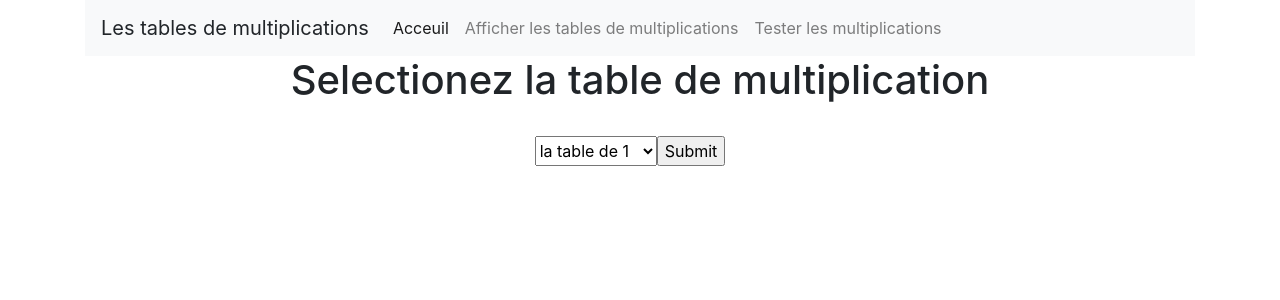
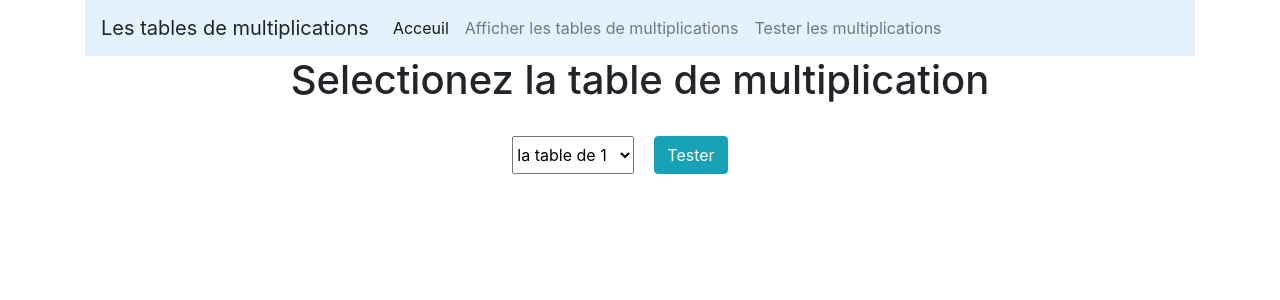
Before and after one commit to micneli/php_table_multiplication, a PHP site: page /test.php in a window 1280 px wide. Shown: the top 300 px of the page. Run offline with PHP 8.4, Linux system fonts and the light colour scheme; some libraries are stand-ins or nearby versions.

Commit message:
test.php updated

```diff
--- a/assets/css/style.css
+++ b/assets/css/style.css
@@ -14,13 +14,17 @@
 }
 
 #test-form, input {
-    margin-right: 20px;
+    margin-left: 20px;
 }
 
 .form-show {
     margin-top: 2em;
     display: flex;
     justify-content: center;
+}
+
+.form-show, input {
+    margin-right: 20px;
 }
 
 h1, h2 {
--- a/includes/header.php
+++ b/includes/header.php
@@ -14,7 +14,7 @@ session_start();
 </head>
 <body>
     <div class="container">
-        <nav class="navbar navbar-expand-lg navbar-light bg-light">
+        <nav class="navbar navbar-expand-lg navbar-light" style="background-color: #e3f2fd;">
             <a class="navbar-brand">Les tables de multiplications</a>
             <button class="navbar-toggler" type="button" data-toggle="collapse" data-target="#navbarSupportedContent" aria-controls="navbarSupportedContent" aria-expanded="false" aria-label="Toggle navigation">
                 <span class="navbar-toggler-icon"></span>
--- a/show-tables.php
+++ b/show-tables.php
@@ -15,7 +15,7 @@ include "includes/footer.php";
     }
     ?>
     <div class="form-check form-check-inline">
-        <input class="form-check-input" type="submit" name="submit" value="Afficher">
+        <input class="form-check-input btn bg-info" type="submit" name="submit" value="Afficher">
     </div>
 </form>
 
--- a/test.php
+++ b/test.php
@@ -19,7 +19,7 @@ include "includes/footer.php";
         }
         ?>
     </select>
-    <input type="submit" name="submit">
+    <input type="submit" name="submit" value="Tester" class="btn btn-info">
 </form>
 
 <?php
@@ -28,9 +28,6 @@ if(isset($_GET["submit"])) {
     $id = intval($id_str);
 
     $rand = rand(1, 10);
-
-    // for($i = 1; $i <= 10; $i++) {
-    //     if($id === $i) {
 ?>
     <h2>Vous avez selectionné la table du numero <?php echo $id; ?></h2>
     <form id="test-form" class="form-inline" action="" method="POST">
@@ -40,7 +37,7 @@ if(isset($_GET["submit"])) {
         <input type="number" name="secondNum" value="<?php echo $rand; ?>">
         <div> = </div>
         <input type="number" name="result" placeholder="Entrer le resultat">
-        <input type="submit" name="submitResult" value="Verifier">
+        <input type="submit" name="submitResult" value="Verifier" class="btn btn-info">
     </form>
 
 <?php
@@ -55,13 +52,11 @@ if(isset($_GET["submit"])) {
             echo '<p class="text-center">Vous devez entrer une valeur comme le resultat!</p>';
         } else {
             if($result === $id * $secondNum) {
-                echo '<p class="text-center">Le resultat est correct!</p>';
+                echo '<p class="text-center">Le resultat est correct !</p>';
             } else {
-                echo '<p class="text-center">Incorrect! Essayez de nouveau.</p>';
+                echo '<p class="text-center">Incorrect ! Essayez de nouveau.</p>';
             }
         }
     }
-    //     }
-    // }
 }
 ?>
```
